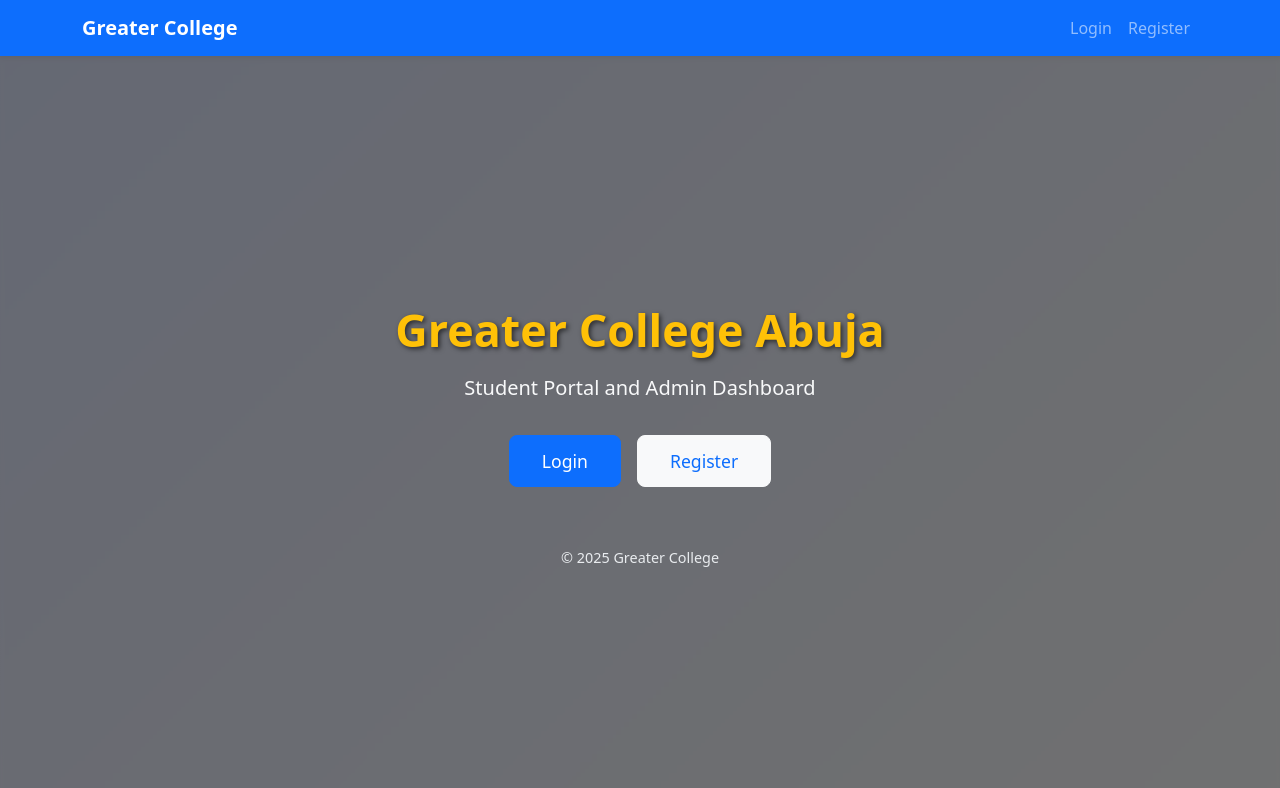
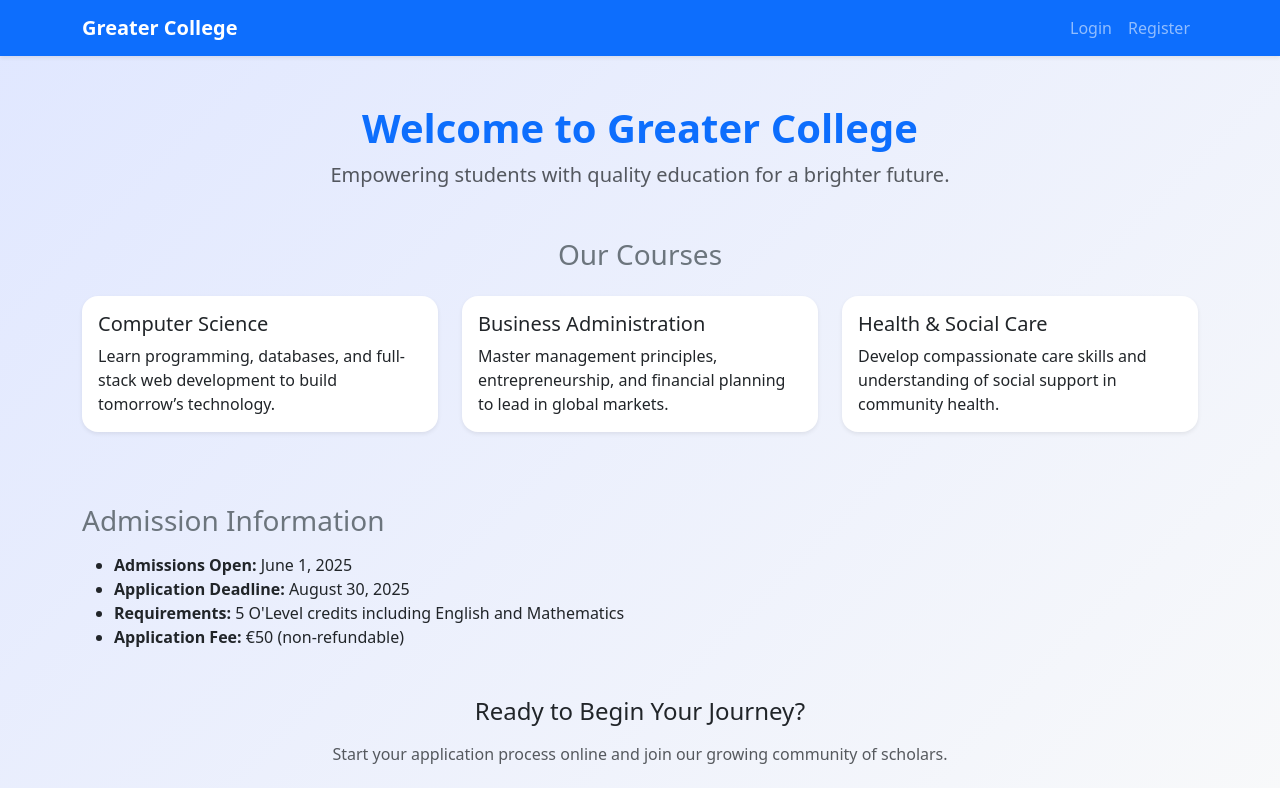
Before and after one commit to ernieboa7/EG-COLLEGE, a React (Vite) app in the folder frontend/: page / in a window 1280 px wide. Shown: the top 788 px of the page. Built offline with nearby package versions, Linux system fonts and the light colour scheme; no server answers.

Commit message:
great improvement

```diff
--- a/frontend/src/App.jsx
+++ b/frontend/src/App.jsx
@@ -49,8 +49,10 @@ export default function App() {
 
       <Routes>
         {/* ================= PUBLIC ROUTES ================= */}
-        <Route path="/" element={<Landing />} />
-        <Route path="/home" element={<Home />} />
+        <Route path="/" element={<Home />} />
+        <Route path="/land" element={<Landing />} />
+      {/*  <Route path="/" element={<Landing />} />
+        <Route path="/home" element={<Home />} /> */}
         <Route path="/login" element={<Login />} />
         <Route path="/register" element={<Register />} />
         <Route path="/apply" element={<ApplyForm />} /> {/* Public apply page */}
--- a/frontend/src/components/Navbar.jsx
+++ b/frontend/src/components/Navbar.jsx
@@ -41,7 +41,8 @@ export default function Navbar() {
       <nav className="navbar navbar-expand-lg navbar-dark bg-primary shadow-sm">
         <div className="container">
           {/* Brand */}
-          <Link className="navbar-brand fw-bold" to="/home">
+          {/*<Link className="navbar-brand fw-bold" to="/home">*/}
+          <Link className="navbar-brand fw-bold" to="/">
             Greater College
           </Link>
 
--- a/frontend/src/pages/Landing.jsx
+++ b/frontend/src/pages/Landing.jsx
@@ -8,7 +8,8 @@ import "../index.css";
 
 export default function Landing() {
   const location = useLocation();
-  const hideNavbar = location.pathname === "/";
+  //const hideNavbar = location.pathname === "/";
+  const hideNavbar = location.pathname === "/land";
 
   return (
     <>
```
